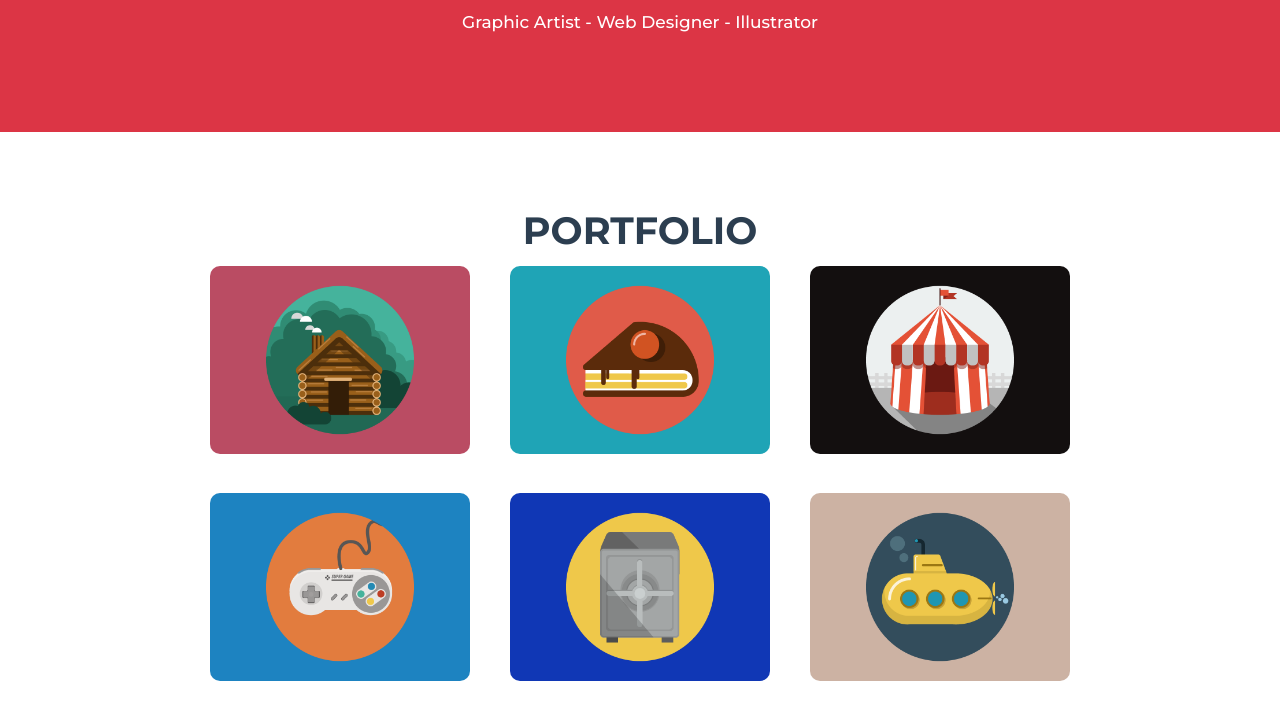
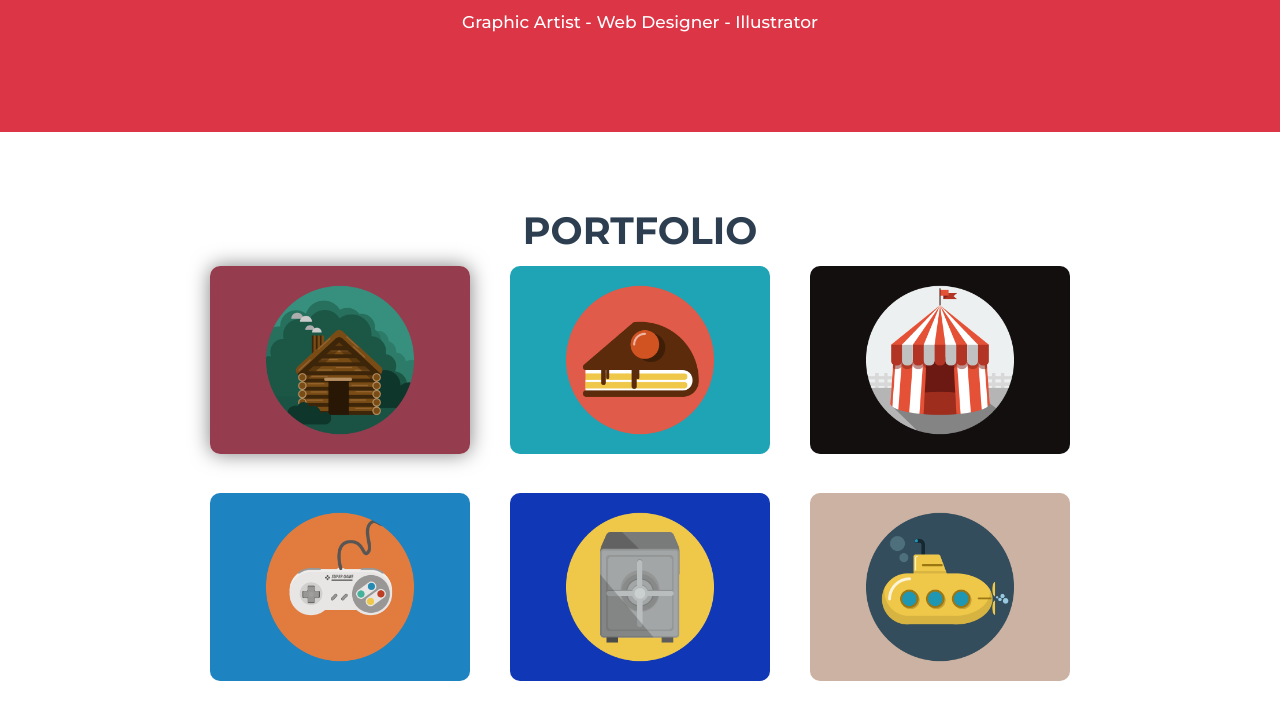
Before and after one commit to Chozen-Wealth/Start-CSS, a plain HTML site: page index.html in a window 1280 px wide. In both pictures the pointer is over the picture 340 px from the left and 816 px from the top of the page. Shown: the part 456-1176 px from the top of the page. Drawn offline with Linux system fonts and the light colour scheme.

Commit message:
Portfolio images hover

```diff
--- a/style/style.css
+++ b/style/style.css
@@ -126,6 +126,11 @@ header p {
 .sectionDiv img {
     width: 260px;
     border-radius: 10px;
+    transition: 0.3s ease;
+}
+.sectionDiv img:hover {
+    filter: brightness(0.8);
+    box-shadow: 0px 0px 20px rgba(0, 0, 0, 0.5);
 }
 /* SECTION PORTFOLIO FINI */
 
```
